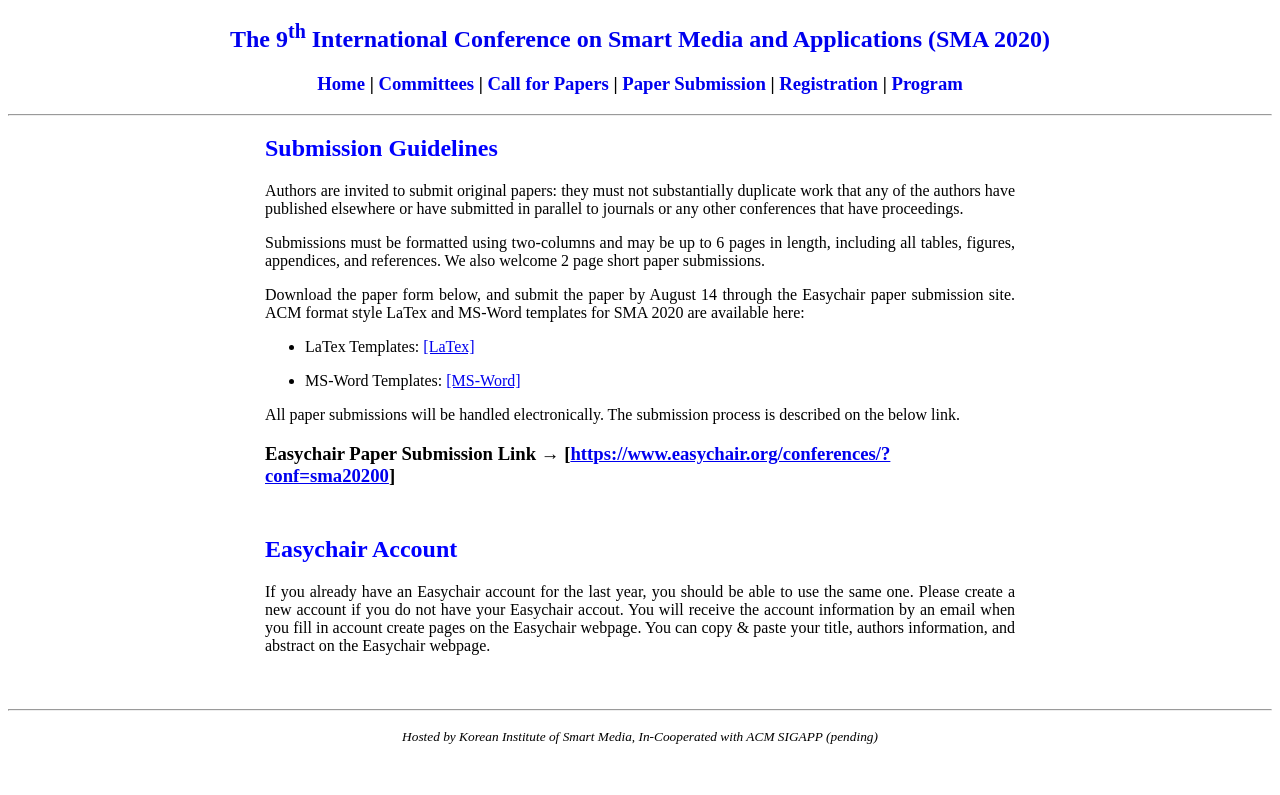
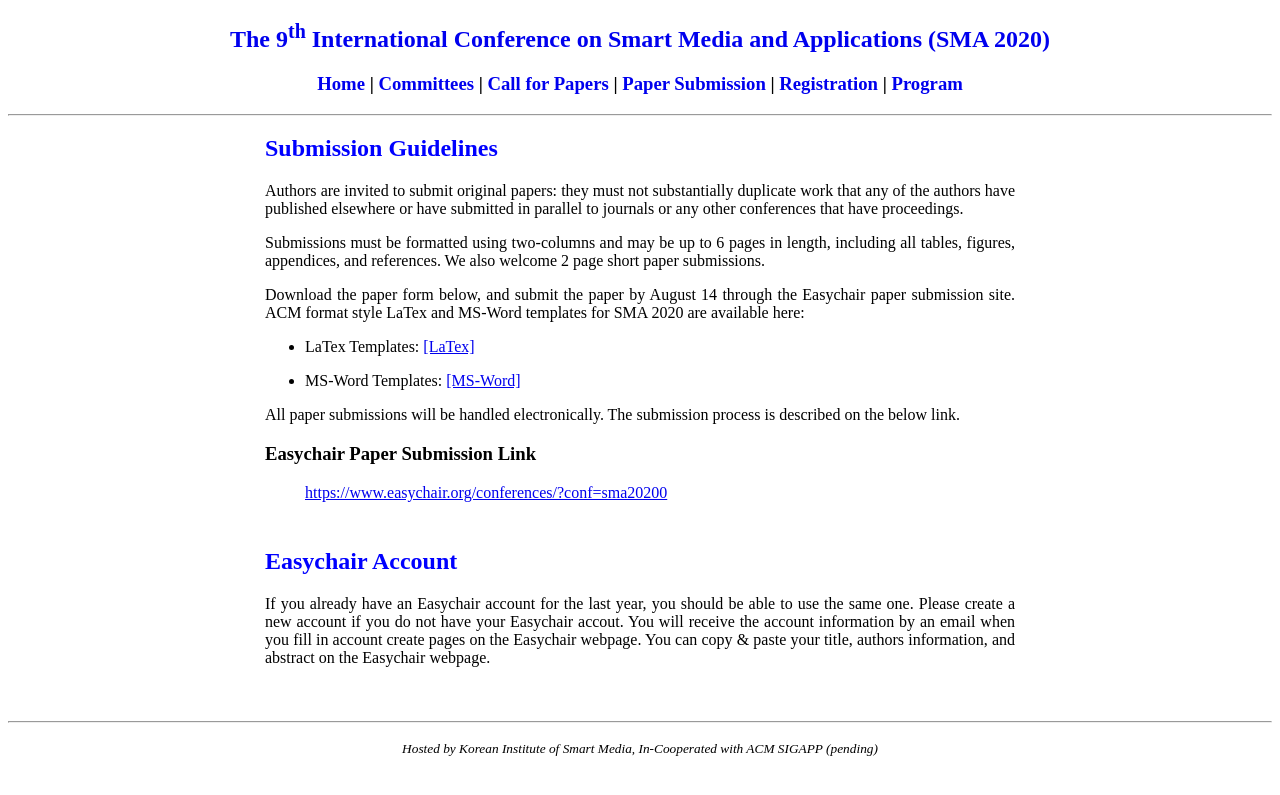
Before and after one commit to icea-conf/sma-2020.github.io, a Jekyll site: the page built from submission/index.html, in a window 1280 px wide. Shown: the top 795 px of the page. Built offline with Jekyll 4.4.1, drawn with Linux system fonts in a browser that asks for light colours.

Commit message:
Update index.html

```diff
--- a/submission/index.html
+++ b/submission/index.html
@@ -14,7 +14,10 @@
                          <li><p>MS-Word Templates: <a href="https://sma-2020.github.io/template/SMA2020_Word_Template.zip">[MS-Word]</a></p></li>
                     </ul>
                     <p style="text-align: justify">All paper submissions will be handled electronically. The submission process is described on the below link.</p>
-                    <h3>Easychair Paper Submission Link → [<a href="https://www.easychair.org/conferences/?conf=sma20200">https://www.easychair.org/conferences/?conf=sma20200</a>]</h3>
+                    <h3>Easychair Paper Submission Link</h3>
+                    <ul>
+                         <a href="https://www.easychair.org/conferences/?conf=sma20200">https://www.easychair.org/conferences/?conf=sma20200</a>
+                    </ul>
           </div>
 
           <div style="padding-top: 10px">
```
